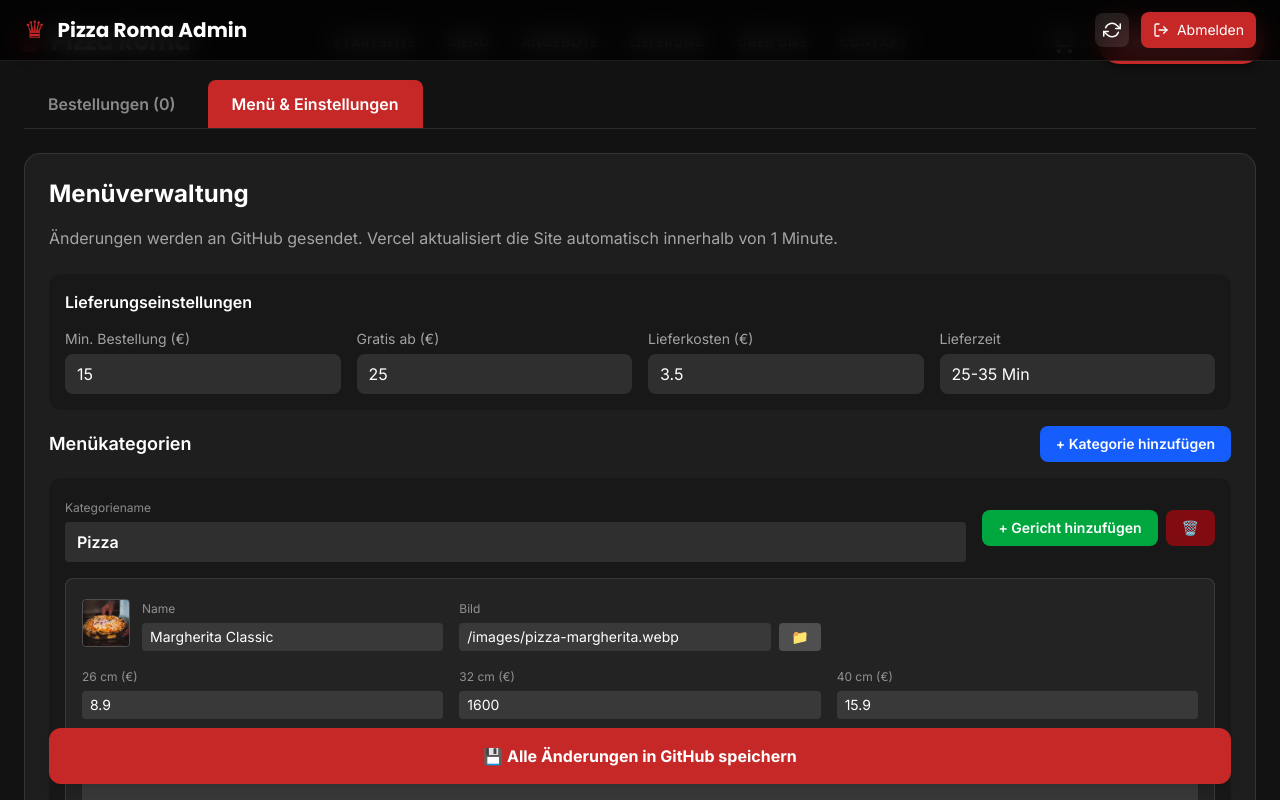
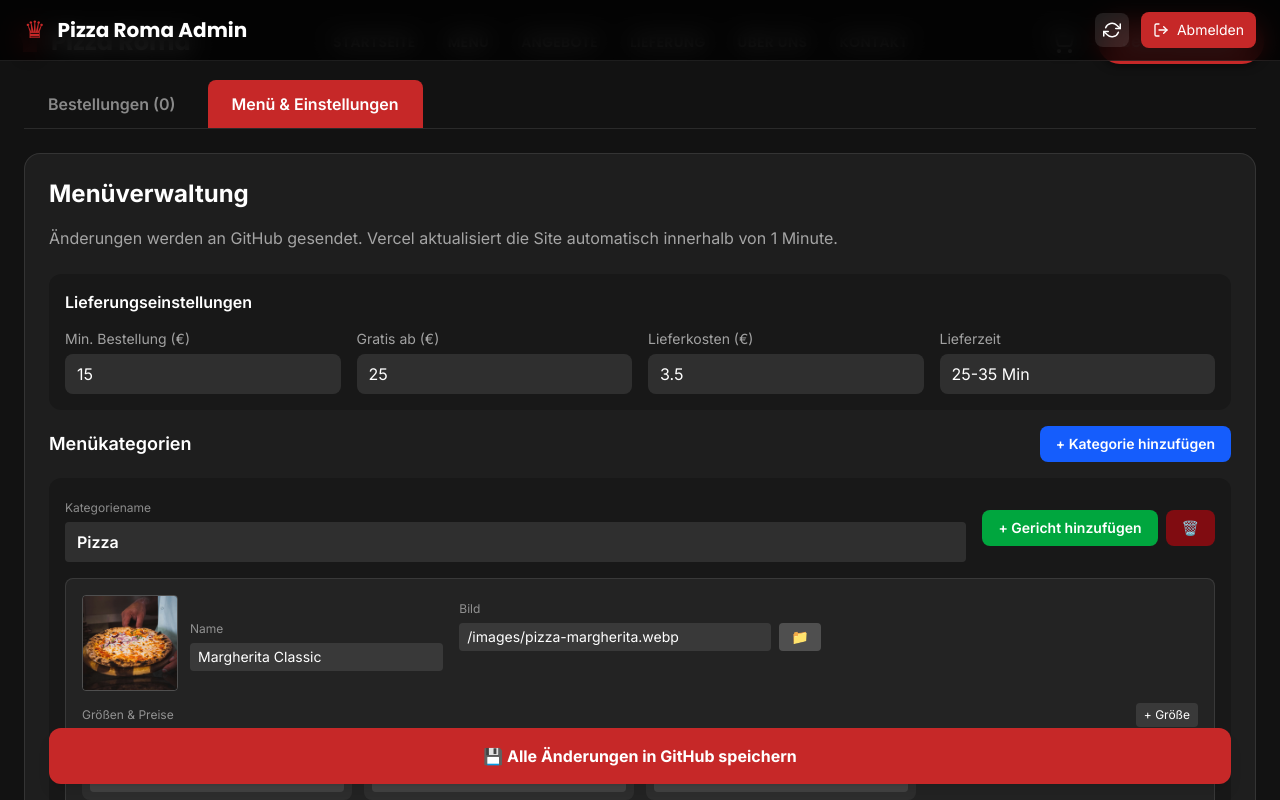
Before and after one commit to Tor2024/pizza-roma-siegen, a Next.js app: page /admin in a window 1280 px wide. Both pictures are taken after a click on the button "Menü & Einstellungen". Shown: the top 800 px of the page. Built offline with nearby package versions, Linux system fonts and the light colour scheme.

Commit message:
Admin: dynamic pizza sizes editing + 2x larger product images

```diff
--- a/app/admin/page.tsx
+++ b/app/admin/page.tsx
@@ -556,7 +556,7 @@ export default function AdminDashboard() {
                                       <img
                                         src={item.image}
                                         alt={item.name?.de}
-                                        className="w-12 h-12 rounded object-cover border border-white/20"
+                                        className="w-24 h-24 rounded object-cover border border-white/20"
                                         onError={(e) => { (e.target as HTMLImageElement).style.display = 'none'; }}
                                       />
                                     )}
@@ -623,20 +623,60 @@ export default function AdminDashboard() {
                                   )}
                                 </div>
 
-                                {/* Pizza Sizes with Prices */}
+                                {/* Pizza Sizes with Prices - Dynamic */}
                                 {item.prices && (
-                                  <div className="grid grid-cols-3 gap-4 mb-3">
-                                    <div>
-                                      <label className="text-xs text-white/50">26 cm (€)</label>
-                                      <input type="number" step="0.01" value={item.prices?.['26'] || 0} onChange={(e) => updateItem(catKey, idx, 'prices.26', parseFloat(e.target.value))} className="w-full bg-white/10 rounded px-2 py-1 mt-1 text-sm text-white" />
+                                  <div className="mb-3">
+                                    <div className="flex justify-between items-center mb-2">
+                                      <label className="text-xs text-white/50">Größen & Preise</label>
+                                      <button
+                                        onClick={() => {
+                                          const newSize = prompt('Neue Größe eingeben (z.B. 30):');
+                                          if (newSize && !item.prices[newSize]) {
+                                            updateItem(catKey, idx, `prices.${newSize}`, 0);
+                                          }
+                                        }}
+                                        className="text-xs px-2 py-1 bg-white/10 hover:bg-white/20 rounded transition-colors"
+                                      >
+                                        + Größe
+                                      </button>
                                     </div>
-                                    <div>
-                                      <label className="text-xs text-white/50">32 cm (€)</label>
-                                      <input type="number" step="0.01" value={item.prices?.['32'] || 0} onChange={(e) => updateItem(catKey, idx, 'prices.32', parseFloat(e.target.value))} className="w-full bg-white/10 rounded px-2 py-1 mt-1 text-sm text-white" />
-                                    </div>
-                                    <div>
-                                      <label className="text-xs text-white/50">40 cm (€)</label>
-                                      <input type="number" step="0.01" value={item.prices?.['40'] || 0} onChange={(e) => updateItem(catKey, idx, 'prices.40', parseFloat(e.target.value))} className="w-full bg-white/10 rounded px-2 py-1 mt-1 text-sm text-white" />
+                                    <div className="grid grid-cols-2 md:grid-cols-3 lg:grid-cols-4 gap-3">
+                                      {Object.entries(item.prices).map(([size, price]: [string, any]) => (
+                                        <div key={size} className="bg-white/5 rounded-lg p-2 relative group">
+                                          <div className="flex items-center gap-1 mb-1">
+                                            <input
+                                              type="text"
+                                              value={size}
+                                              className="flex-1 bg-transparent text-xs text-white/70 font-semibold outline-none border-b border-white/20 focus:border-roma-gold"
+                                              onChange={(e) => {
+                                                const newKey = e.target.value;
+                                                if (newKey !== size) {
+                                                  const newPrices = { ...item.prices };
+                                                  newPrices[newKey] = newPrices[size];
+                                                  delete newPrices[size];
+                                                  updateItem(catKey, idx, 'prices', newPrices);
+                                                }
+                                              }}
+                                            />
+                                            <span className="text-xs text-white/40">cm</span>
+                                            <button
+                                              onClick={() => {
+                                                const newPrices = { ...item.prices };
+                                                delete newPrices[size];
+                                                updateItem(catKey, idx, 'prices', newPrices);
+                                              }}
+                                              className="text-red-400 hover:text-red-300 text-xs opacity-0 group-hover:opacity-100 transition-opacity"
+                                            >×</button>
+                                          </div>
+                                          <input
+                                            type="number"
+                                            step="0.01"
+                                            value={price || 0}
+                                            onChange={(e) => updateItem(catKey, idx, `prices.${size}`, parseFloat(e.target.value))}
+                                            className="w-full bg-white/10 rounded px-2 py-1 text-sm text-white"
+                                          />
+                                        </div>
+                                      ))}
                                     </div>
                                   </div>
                                 )}
```
